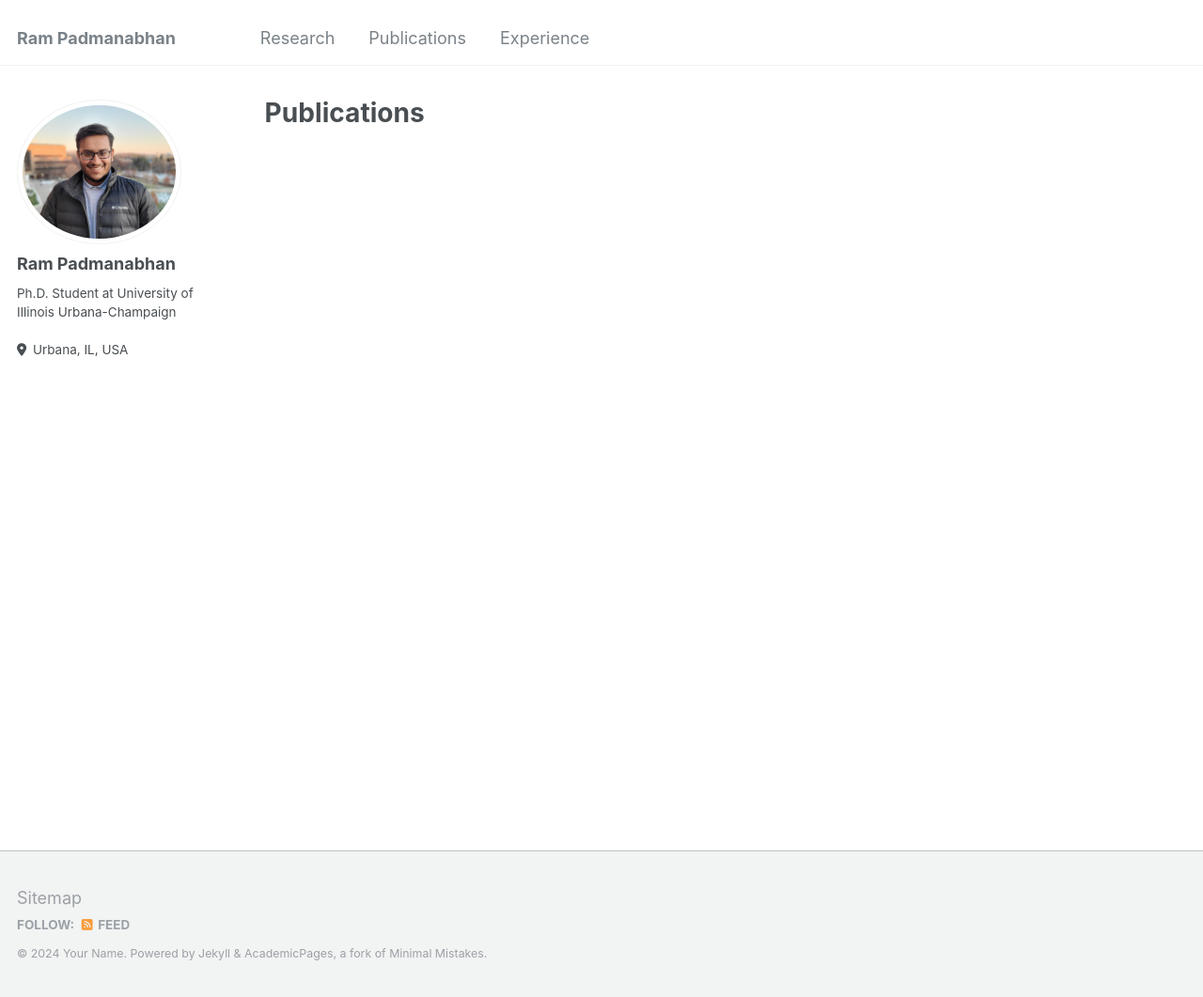
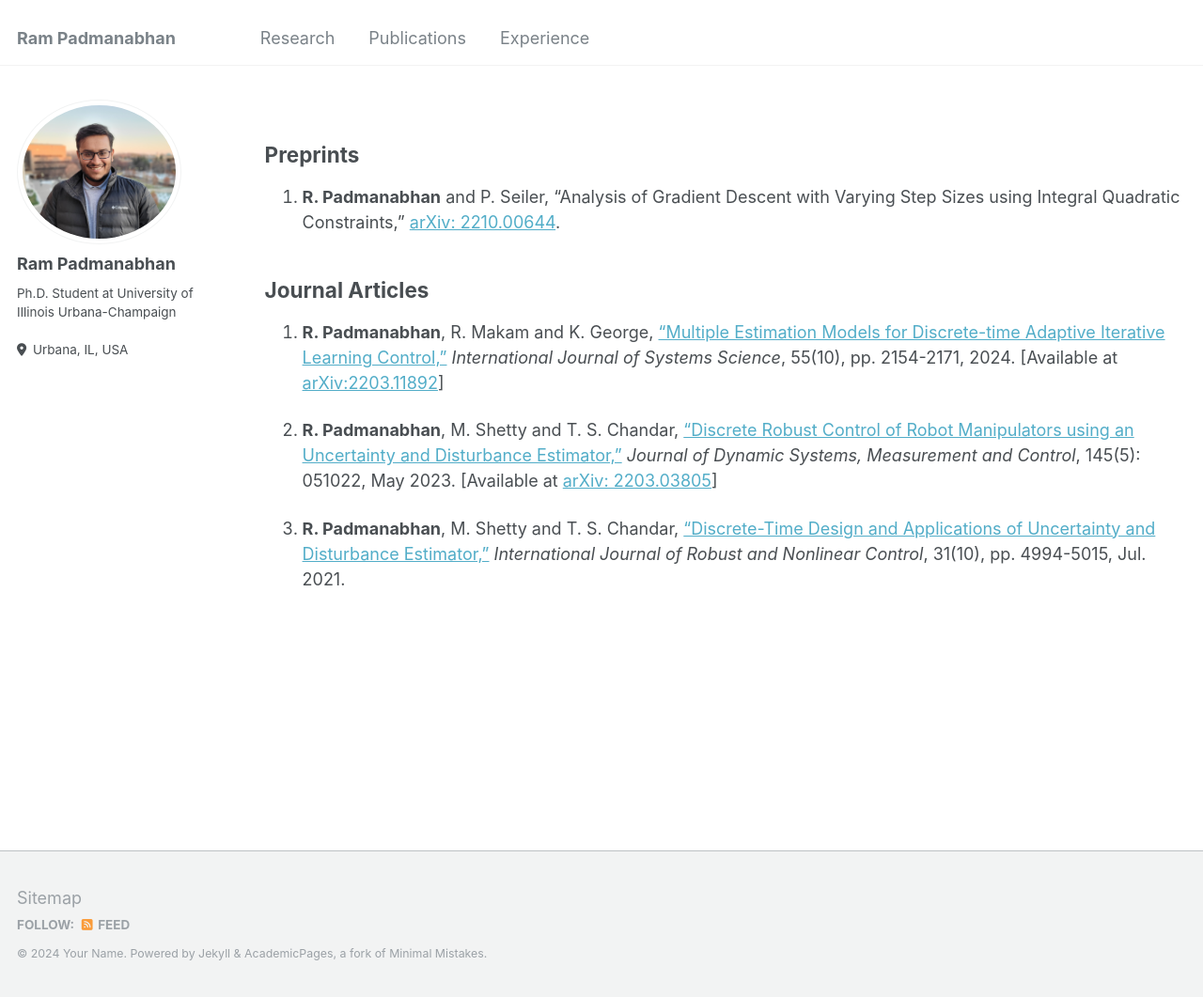
Before and after one commit to ram-p/ram-p.github.io, a Jekyll site: the page built from _pages/publications.md, in a window 1280 px wide and 1061 px high. Shown: the whole window at 94% size. Built offline with Jekyll 4.4.1, drawn with Linux system fonts in a browser that asks for light colours.

Commit message:
Update publications.md

```diff
--- a/_pages/publications.md
+++ b/_pages/publications.md
@@ -1,16 +1,18 @@
 ---
 layout: archive
-title: "Publications"
+title: ""
 permalink: /publications/
 author_profile: true
 ---
 
-{% if site.author.googlescholar %}
-  <div class="wordwrap">You can also find my articles on <a href="{{site.author.googlescholar}}">my Google Scholar profile</a>.</div>
-{% endif %}
+Preprints
+------
+1. **R. Padmanabhan** and P. Seiler, "Analysis of Gradient Descent with Varying Step Sizes using Integral Quadratic Constraints," [arXiv: 2210.00644](https://arxiv.org/abs/2210.00644).
 
-{% include base_path %}
+Journal Articles
+------
+2. **R. Padmanabhan**, R. Makam and K. George, ["Multiple Estimation Models for Discrete-time Adaptive Iterative Learning Control,"](https://www.tandfonline.com/doi/full/10.1080/00207721.2024.2335228) _International Journal of Systems Science_, 55(10), pp. 2154-2171, 2024. \[Available at [arXiv:2203.11892](https://arxiv.org/abs/2203.11892)\]
 
-{% for post in site.publications reversed %}
-  {% include archive-single.html %}
-{% endfor %}
+3. **R. Padmanabhan**, M. Shetty and T. S. Chandar, ["Discrete Robust Control of Robot Manipulators using an Uncertainty and Disturbance Estimator,"](https://asmedigitalcollection.asme.org/dynamicsystems/article/doi/10.1115/1.4062079/1160024/Discrete-Robust-Control-of-Robot-Manipulators) _Journal of Dynamic Systems, Measurement and Control_, 145(5): 051022, May 2023. \[Available at [arXiv: 2203.03805](https://arxiv.org/abs/2203.03805)\]
+
+4. **R. Padmanabhan**, M. Shetty and T. S. Chandar, ["Discrete-Time Design and Applications of Uncertainty and Disturbance Estimator,"](https://onlinelibrary.wiley.com/doi/10.1002/rnc.5518) _International Journal of Robust and Nonlinear Control_, 31(10), pp. 4994-5015, Jul. 2021.
```
